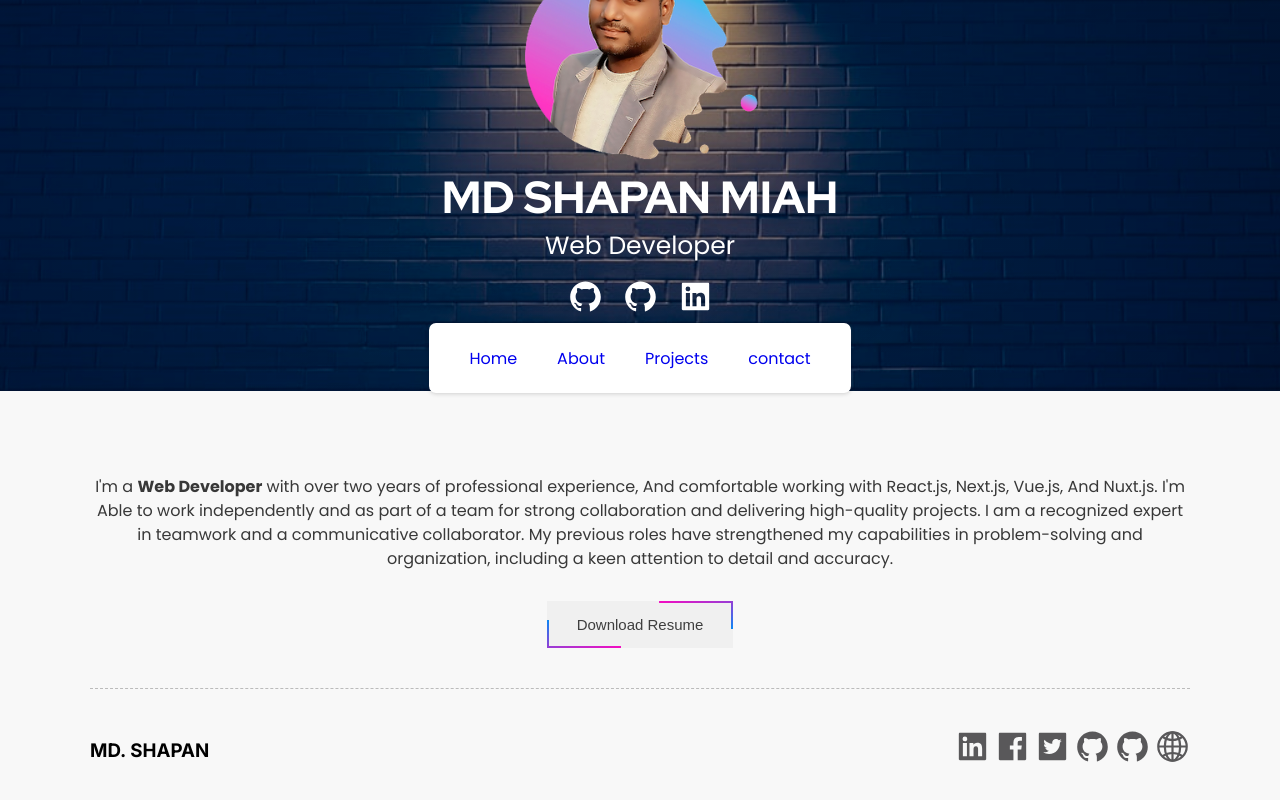
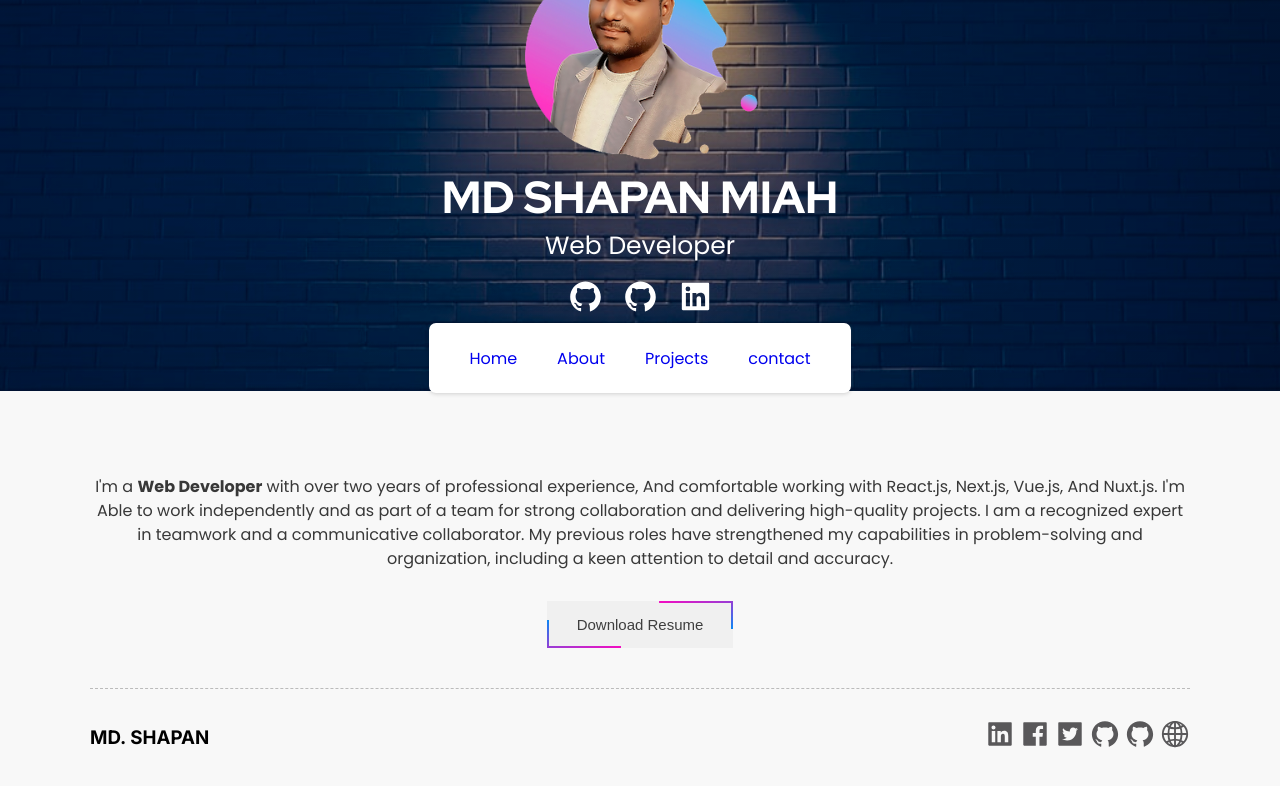
Before and after one commit to SHAPAN-MIAH/web-developer-shapan-portfolio, a Next.js app: page / in a window 1280 px wide. Shown: the part 226-1026 px from the top of the page. Built offline with nearby package versions, Linux system fonts and the light colour scheme; a web font is replaced by a local one.

Commit message:
update code

```diff
--- a/src/components/footer/footer.module.css
+++ b/src/components/footer/footer.module.css
@@ -7,14 +7,14 @@
 .footer_container {
   width: 1100px;
   margin: auto;
-  padding: 40px 0px;
+  padding: 30px 0px;
   border-top: 1px dashed rgb(187, 187, 187);
   display: flex;
   justify-content: space-between;
   align-items: center;
 }
 .social_icon{
-  font-size: 35px;
+  font-size: 30px;
   color: rgb(89, 88, 90) !important;
   margin-left: 5px;
 }
```
